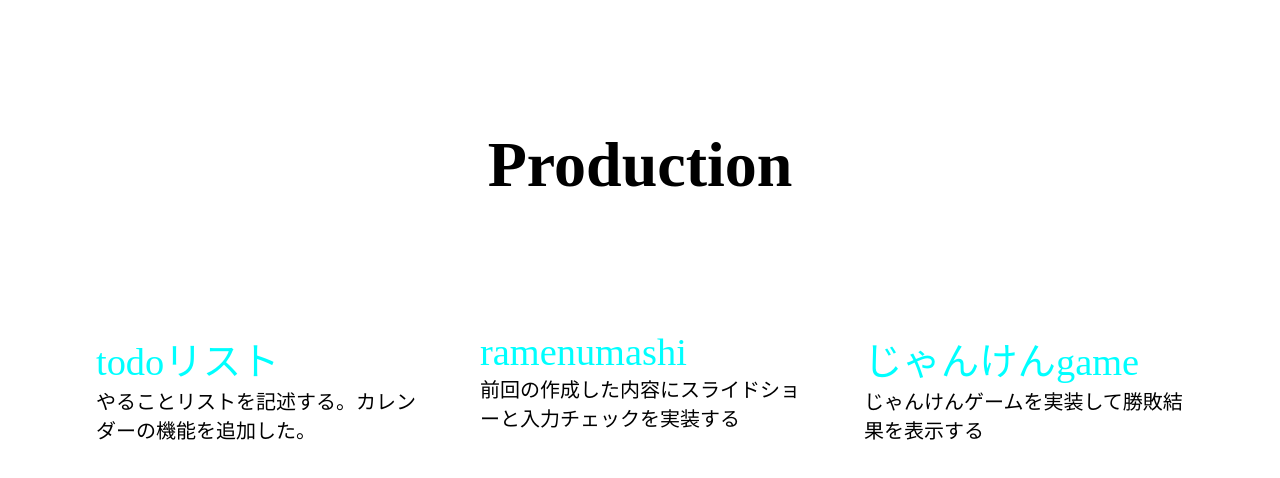
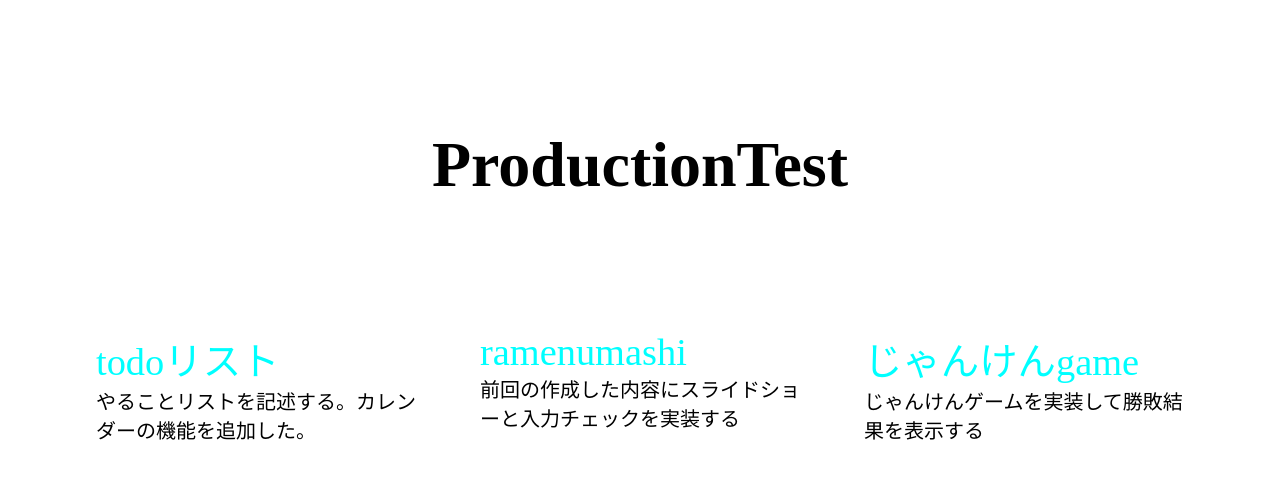
Before and after one commit to webpg11month/webPGcreate, a plain HTML site: page ProductionTask/index.html in a window 1280 px wide. Drawn offline with Linux system fonts and the light colour scheme; some packages are replaced by stand-ins of ours.

Commit message:
edit_mash

```diff
--- a/ProductionTask/index.html
+++ b/ProductionTask/index.html
@@ -8,7 +8,7 @@
 </head>
 <body>
   <header class="head">
-    <h1 id="head1">Production</h1>
+    <h1 id="head1">ProductionTest</h1>
   </header>
   <main>
     <div class="wrapper-main">
```
